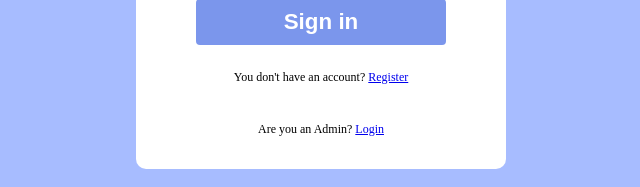
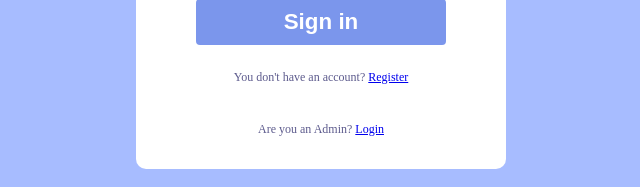
Before and after one commit to sachinsingh3232/litmusfrontend, a React (Create React App) app: page / in a window 1280 px wide. Shown: the part 440-627 px from the top of the page, without its empty margins (319-959 px from the left). Built offline with nearby package versions, Linux system fonts and the light colour scheme; no server answers.

Commit message:
Update style.scss

```diff
--- a/src/style.scss
+++ b/src/style.scss
@@ -61,7 +61,7 @@ font-size: 12px;
 
         }
         p{
-            color: black;
+            color: #5d5b8d;
             font-size: 12px;
             margin-top: 10px;
 
```
